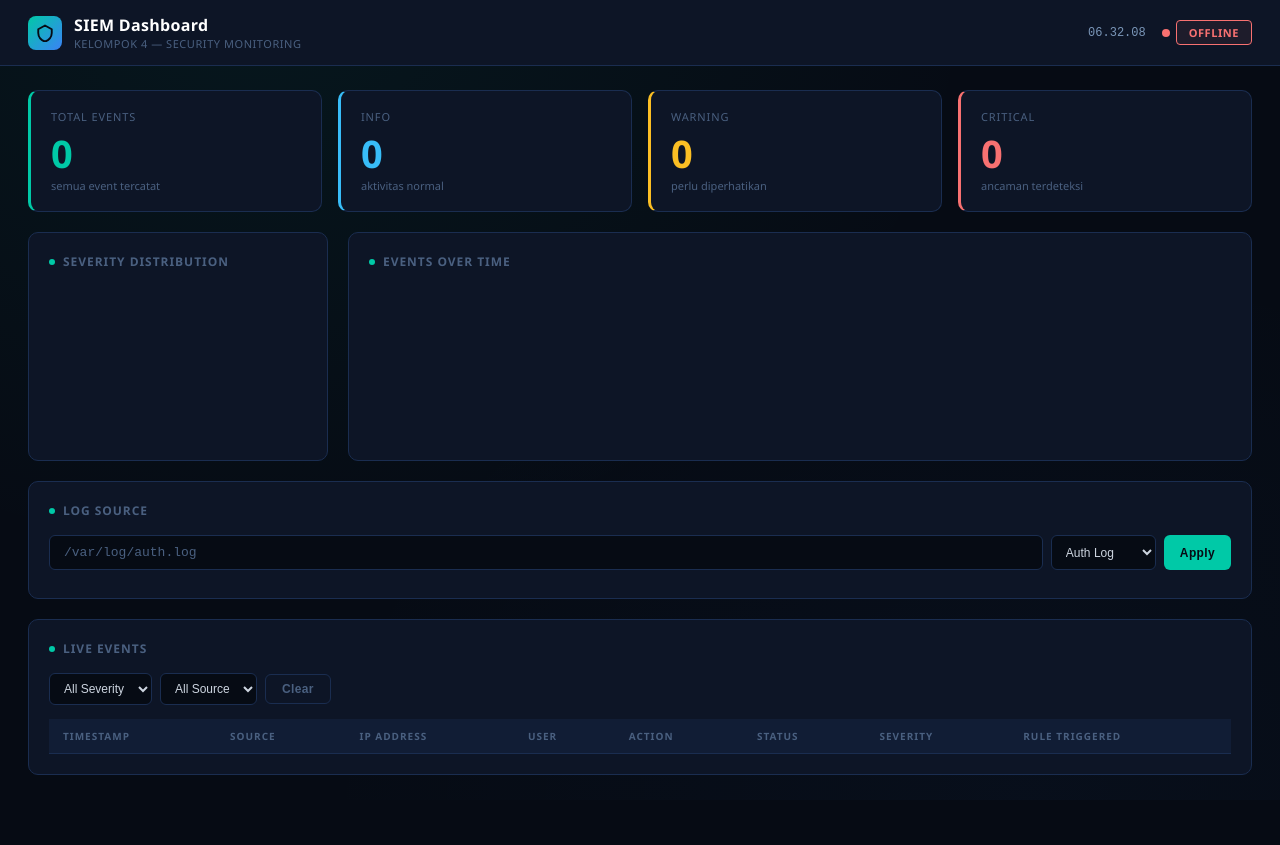
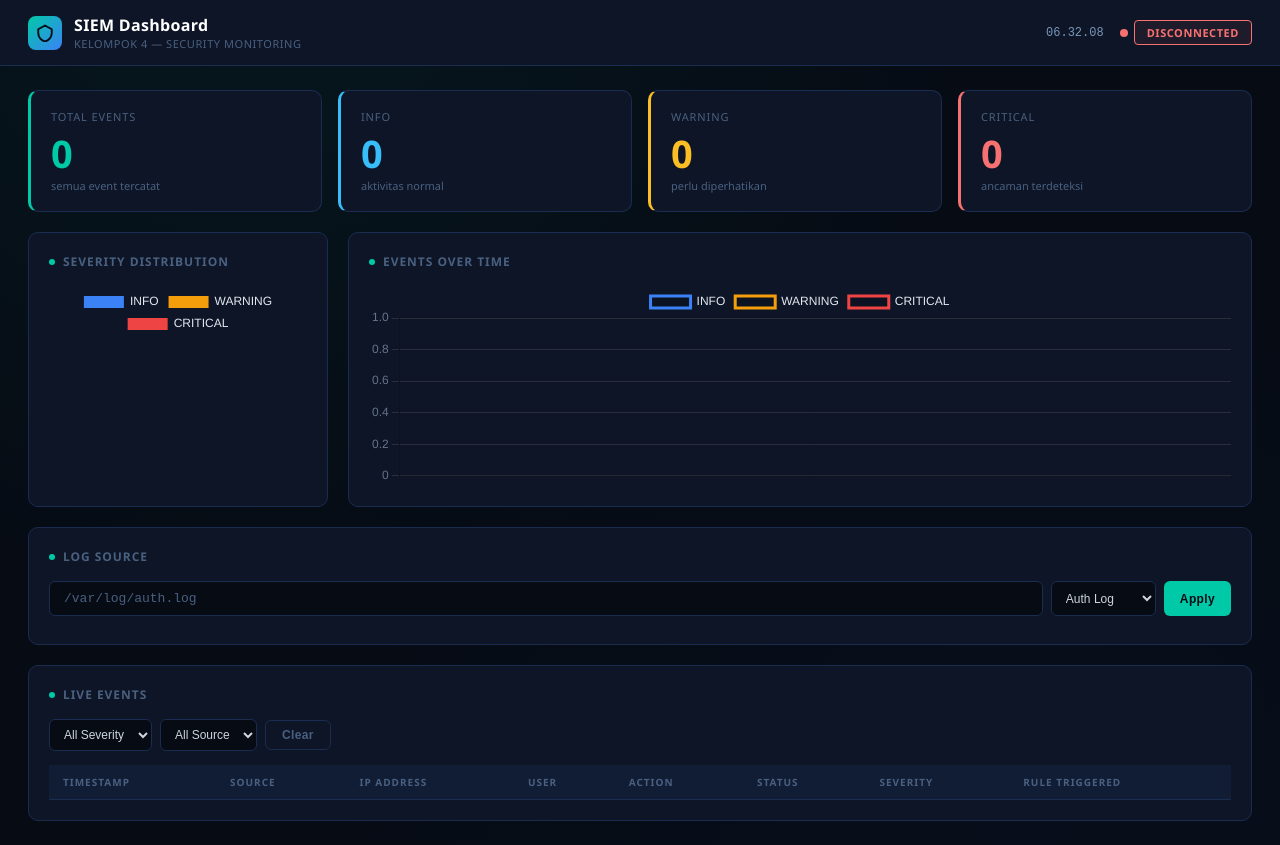
Before and after one commit to rezaafzaal/final_project_NCC, a plain HTML site: page frontend/index.html in a window 1280 px wide. Before the commit the page ends 800 px from the top, so only its background shows below. Drawn offline with nearby package versions, Linux system fonts and the light colour scheme; no server answers.

Commit message:
small debug

```diff
--- a/frontend/index.html
+++ b/frontend/index.html
@@ -5,7 +5,7 @@
     <meta name="viewport" content="width=device-width, initial-scale=1.0" />
     <title>SIEM Dashboard Kelompok 4</title>
     <link rel="stylesheet" href="/css/style.css" />
-    <script src="/js/chart.min.js"></script>
+    <script src="https://cdn.jsdelivr.net/npm/chart.js@4/dist/chart.umd.min.js"></script>
   </head>
   <body>
     <header>
```
